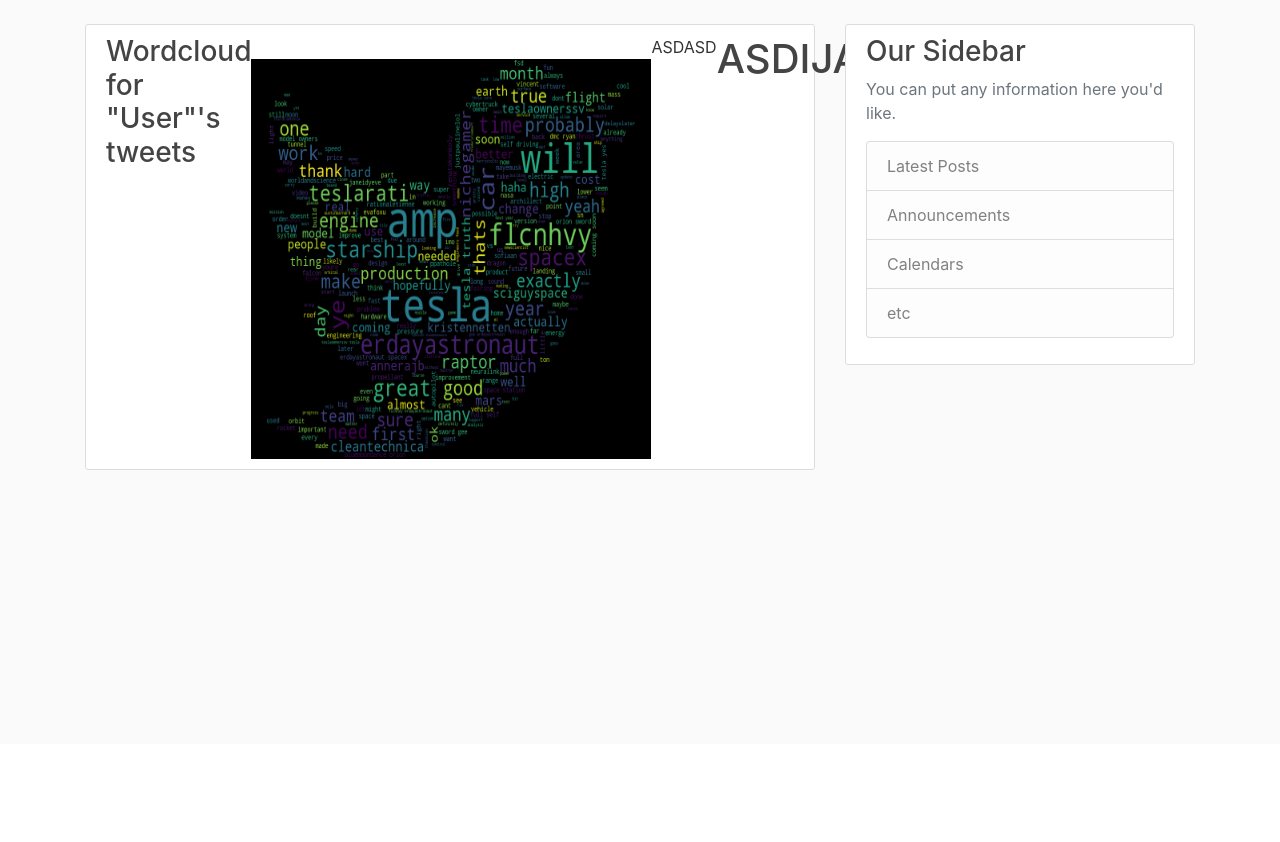
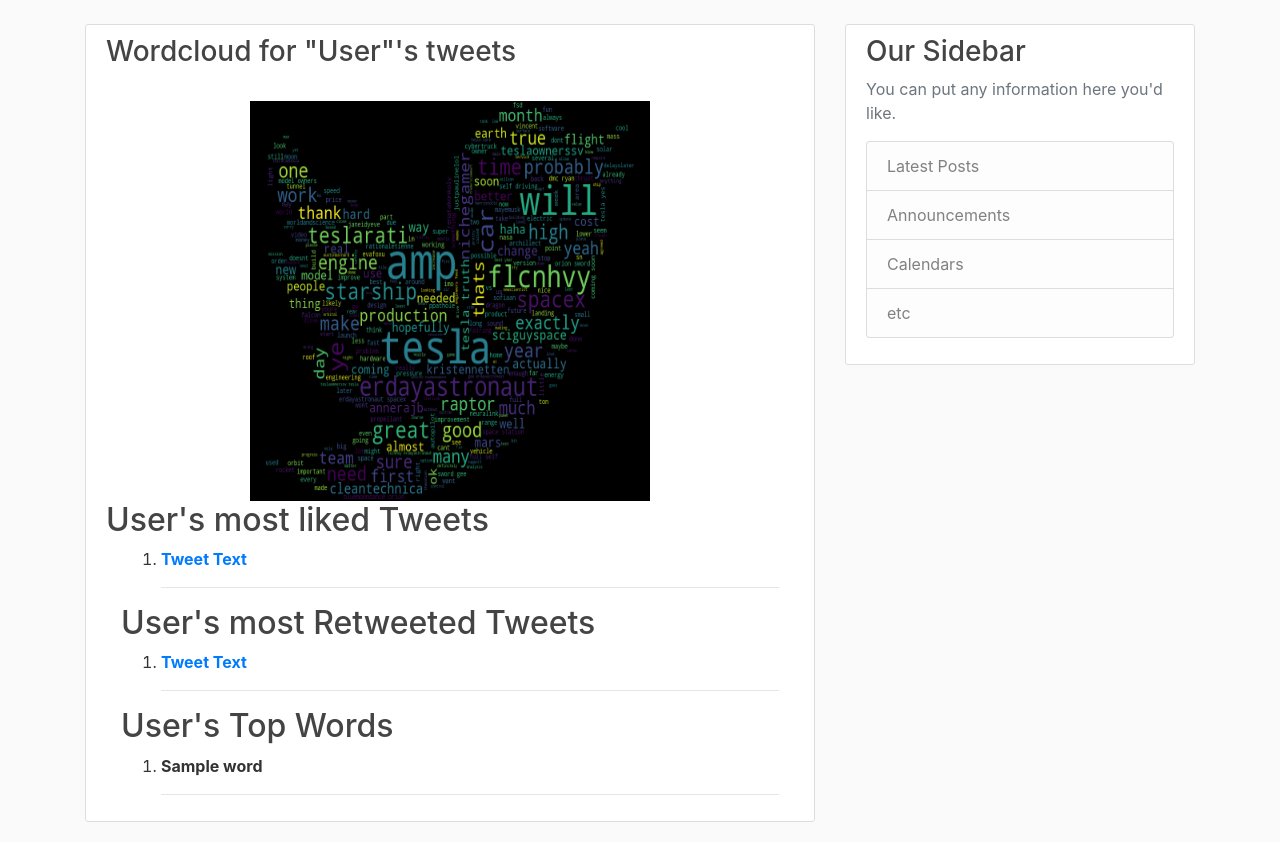
Before and after one commit to LucianoPereira/twitter-analysis-site, a Django app: template tweets/templates/tweets/index.html in a window 1280 px wide. Shown: the part 56-898 px from the top of the page. Before the commit the page ends 526 px from the top, so only its background shows below. Run offline with Django 3.2, Linux system fonts and the light colour scheme; the template is opened without the code that fills it: most values are stand-ins (such as "Sample title", 1, 10 or a date in 2020); some libraries are stand-ins or nearby versions.

Commit message:
added some functionality

```diff
--- a/tweets/templates/tweets/index.html
+++ b/tweets/templates/tweets/index.html
@@ -1,14 +1,42 @@
 {% extends "base.html" %}
 {% block content %}
-<project class="media content-section">
+<div class="content-section">
     <div class="project-title">
         <h3>Wordcloud for "User"'s tweets</h3>
     </div>
     <div class="project-content" align="middle">
         <img src="/media/wordcloud.png" height="400" width="400">
     </div>
-    <p>ASDASD</p>
-    <h1>ASDIJASODSAIDO</h1>
-</project>
+    <div class="container">
+        <div class="row">
+            <h2>User's most liked Tweets</h2>
+        </div>
+        <ol>
+            {% for tweet in most_liked_tweets %}
+            <li><strong><a href="{{ tweet }}" target="_blank">Tweet Text</a></strong></li>
+            <hr>
+            {% endfor %}
+        </ol>
+        <div>
+            <h2>User's most Retweeted Tweets</h2>
+        </div>
+        <ol>
+            {% for tweet in most_retweeted_tweets %}
+            <li><strong><a href="{{ tweet }}" target="_blank">Tweet Text</a></strong></li>
+            <hr>
+            {% endfor %}
+        </ol>
+
+        <div>
+            <h2>User's Top Words</h2>
+        </div>
+        <ol>
+            {% for word in top_words %}
+            <li><strong>{{ word }}</a></strong></li>
+            <hr>
+            {% endfor %}
+        </ol>
+    </div>
+</div>
 
 {% endblock content %}
--- a/tweets/views.py
+++ b/tweets/views.py
@@ -4,7 +4,5 @@
 
 
 def tweet_list(request):
-    context = {}
-    context['elias'] = 'gato'
-    analysis()
+    context = analysis()
     return render(request, 'tweets/index.html', context)
```
Also changed, not shown: tweets/analysis.py (+27 -14 lines), tweets/images/topic0.jpg (added), tweets/images/topic0.png, tweets/images/topic1.jpg (added), tweets/images/topic1.png, tweets/images/topic2.jpg (added), tweets/images/topic2.png, tweets/images/wordcloud.jpg (added), tweets/images/wordcloud.png.
